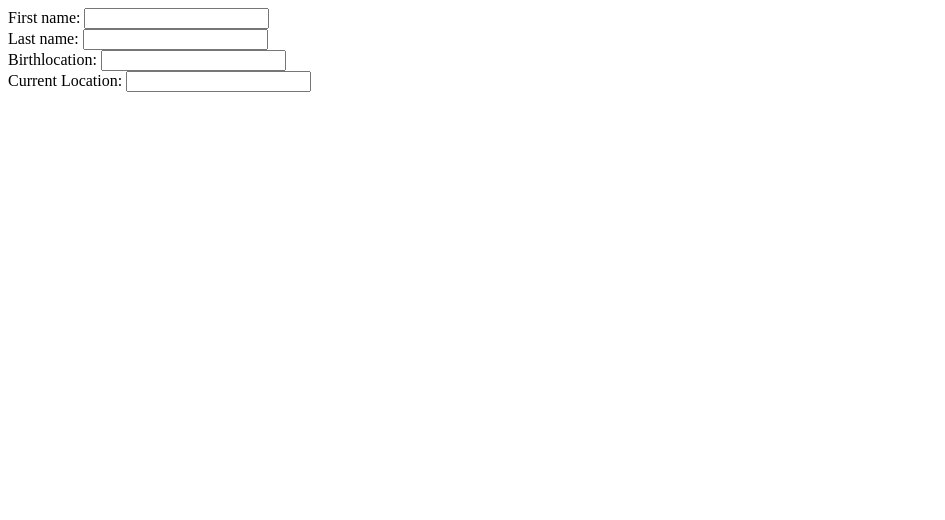
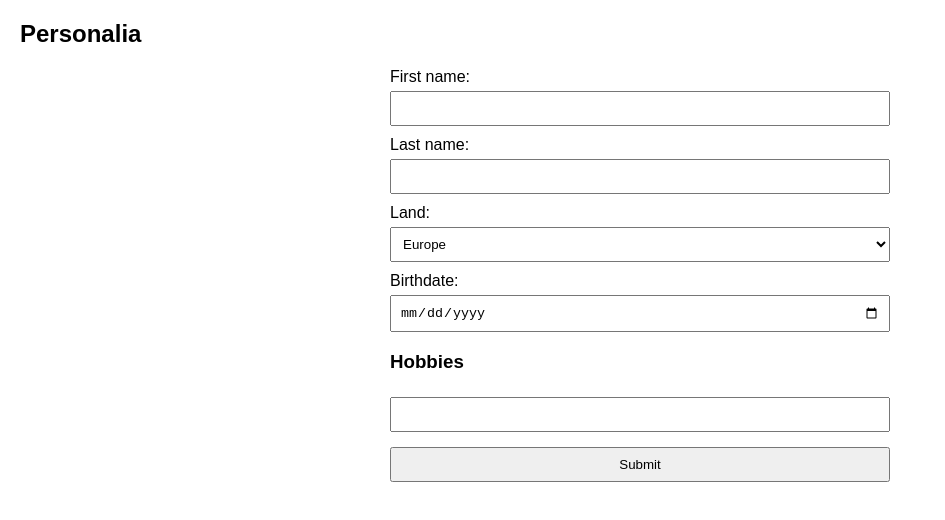
Before and after one commit to kaf212/M426_bFriend, a plain HTML site: page client/app/pages/initial_login.html in a window 1280 px wide. Shown: the whole page, without its empty margins (0-945 px from the left). Drawn offline with Linux system fonts and the light colour scheme.

Commit message:
1. commit

```diff
--- /dev/null
+++ b/client/app/pages/initial_login.css
@@ -0,0 +1,37 @@
+body {
+    font-family: Arial, sans-serif;
+    margin: 20px;
+}
+form {
+    max-width: 500px;
+    margin: auto;
+}
+label {
+    display: block;
+    margin-top: 10px;
+}
+input, select {
+    width: 100%;
+    padding: 8px;
+    margin-top: 5px;
+    box-sizing: border-box;
+}
+button {
+    margin-top: 10px;
+    padding: 10px 15px;
+    border: none;
+    cursor: pointer;
+    border-radius: 5px;
+}
+
+
+div.Item {
+    text-align: match-parent;
+    box-sizing: content-box;
+    margin-left: 20px;
+    margin-bottom: 1rem;
+}
+
+div.Item:hover {
+    background-color: #007BFF
+}
--- a/client/app/pages/initial_login.html
+++ b/client/app/pages/initial_login.html
@@ -3,7 +3,9 @@
 <head>
     <meta charset="UTF-8">
     <title>Initial User Login</title>
+    <link rel="stylesheet" href="initial_login.css">
     <script src="initial_login.js"></script>
+
 </head>
 <body>
 <header>
@@ -12,18 +14,40 @@
 </header>
 
 <main>
+    <h2>Personalia</h2>
     <form action="/submit" method="post" id="personalForm">
         <label for="fname">First name:</label>
-        <input type="text" id="fname" name="fname"><br>
+        <input type="text" id="fname" name="fname" required><br>
 
         <label for="lname">Last name:</label>
-        <input type="text" id="lname" name="lname"><br>
+        <input type="text" id="lname" name="lname" required><br>
 
-        <label for="blocation">Birthlocation:</label>
-        <input type="text" id="blocation" name="blocation"><br>
+        <label for="clocation">Land:</label>
+        <select id="clocation" name="clocation" required><br>
+            <option value="EU">Europe</option>
+            <option value="AS">Asia</option>
+            <option value="AF">Africa</option>
+            <option value="USA">United States</option>
+        </select>
 
-        <label for="clocation">Current Location:</label>
-        <input type="text" id="clocation" name="clocation"><br>
+        <label for="birthdate">Birthdate:</label>
+        <div class="date-container">
+            <input type="date" id="birthdate" name="birthdate" required>
+        </div>
+
+
+        <h3>Hobbies</h3>
+        <div id="hobbylist">
+            <div>
+                <label for="tohobby"></label>
+                <input type="text" id="tohobby" value="" name="tohobby">
+            </div>
+            <div>
+                <label for="addHobby"></label>
+                <input type="button" id="addHobby" value="Submit" onclick="addTask()">
+            </div>
+        </div>
+
 
     </form>
 
--- a/client/app/pages/initial_login.js
+++ b/client/app/pages/initial_login.js
@@ -14,3 +14,34 @@ document.addEventListener('DOMContentLoaded', function() {
         });
     });
 });
+
+function addTask() {
+    let inputTask = document.getElementById('tohobby').value
+    let todoList = document.getElementById('hobbylist')
+
+
+    let taskDiv = document.createElement('div')
+    taskDiv.classList.add('Item')
+
+    let taskText = document.createTextNode(inputTask)
+
+
+    let deleteButton = document.createElement('button')
+    deleteButton.innerText = ' X '
+    deleteButton.classList.add('deletePart')
+
+
+    deleteButton.addEventListener('click', (event) => {
+        event.target.parentElement.remove()
+    })
+
+    taskDiv.appendChild(taskText)
+    taskDiv.appendChild(deleteButton)
+    todoList.appendChild(taskDiv)
+
+
+}
+
+document.querySelector('.calendar-icon').addEventListener('click', () => {
+    document.getElementById('geburtsdatum').focus();
+});
```
